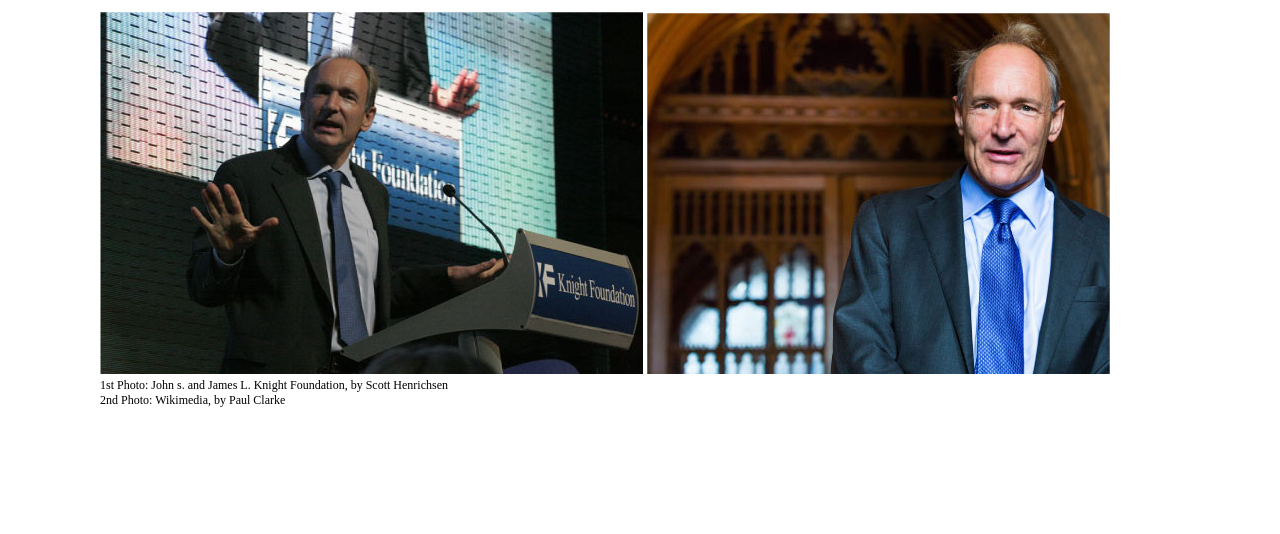
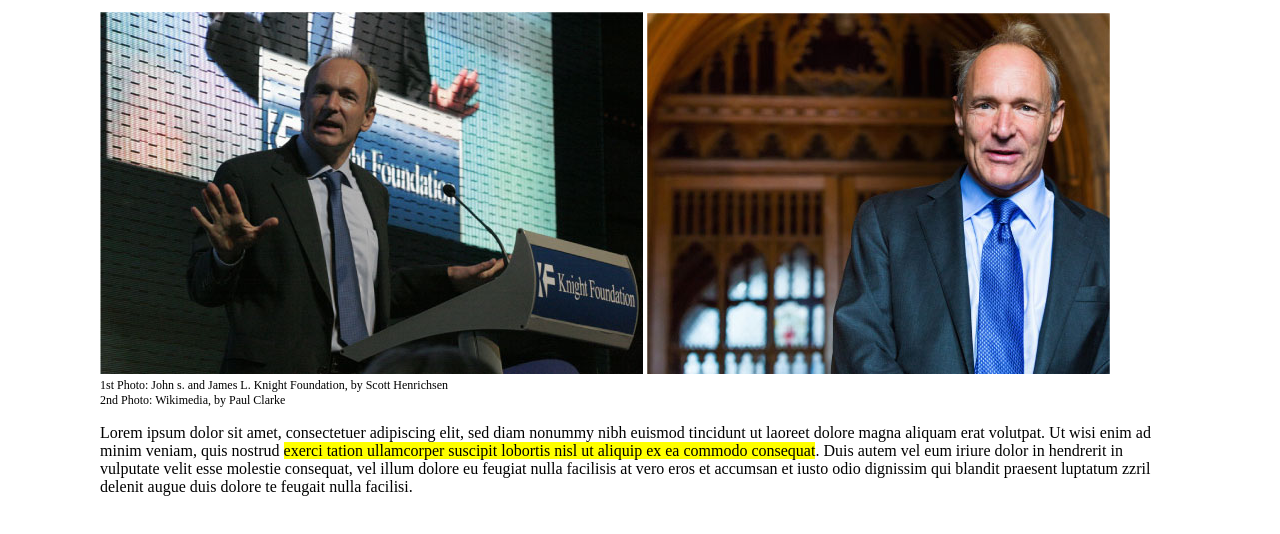
Before and after one commit to Andrea-Mattia/html-css-booleaner, a website: page index.html in a window 1280 px wide. Shown: the part 118-652 px from the top of the page. Drawn offline with Linux system fonts and the light colour scheme.

Commit message:
add first paragraph

```diff
--- a/css/main.css
+++ b/css/main.css
@@ -45,3 +45,7 @@
 .img-cred {
   font-size: 12px;
 }
+
+.first-p {
+  background-color: yellow;
+}
--- a/index.html
+++ b/index.html
@@ -32,6 +32,9 @@
             2nd Photo: Wikimedia, by Paul Clarke
           </div>
         </section>
+        <section> <!--First paragraph-->
+          <p>Lorem ipsum dolor sit amet, consectetuer adipiscing elit, sed diam nonummy nibh euismod tincidunt ut laoreet dolore magna aliquam erat volutpat. Ut wisi enim ad minim veniam, quis nostrud <span class="first-p">exerci tation ullamcorper suscipit lobortis nisl ut aliquip ex ea commodo consequat</span>. Duis autem vel eum iriure dolor in hendrerit in vulputate velit esse molestie consequat, vel illum dolore eu feugiat nulla facilisis at vero eros et accumsan et iusto odio dignissim qui blandit praesent luptatum zzril delenit augue duis dolore te feugait nulla facilisi.</p>
+        </section>
       </main>
     </div>
   </body>
```
